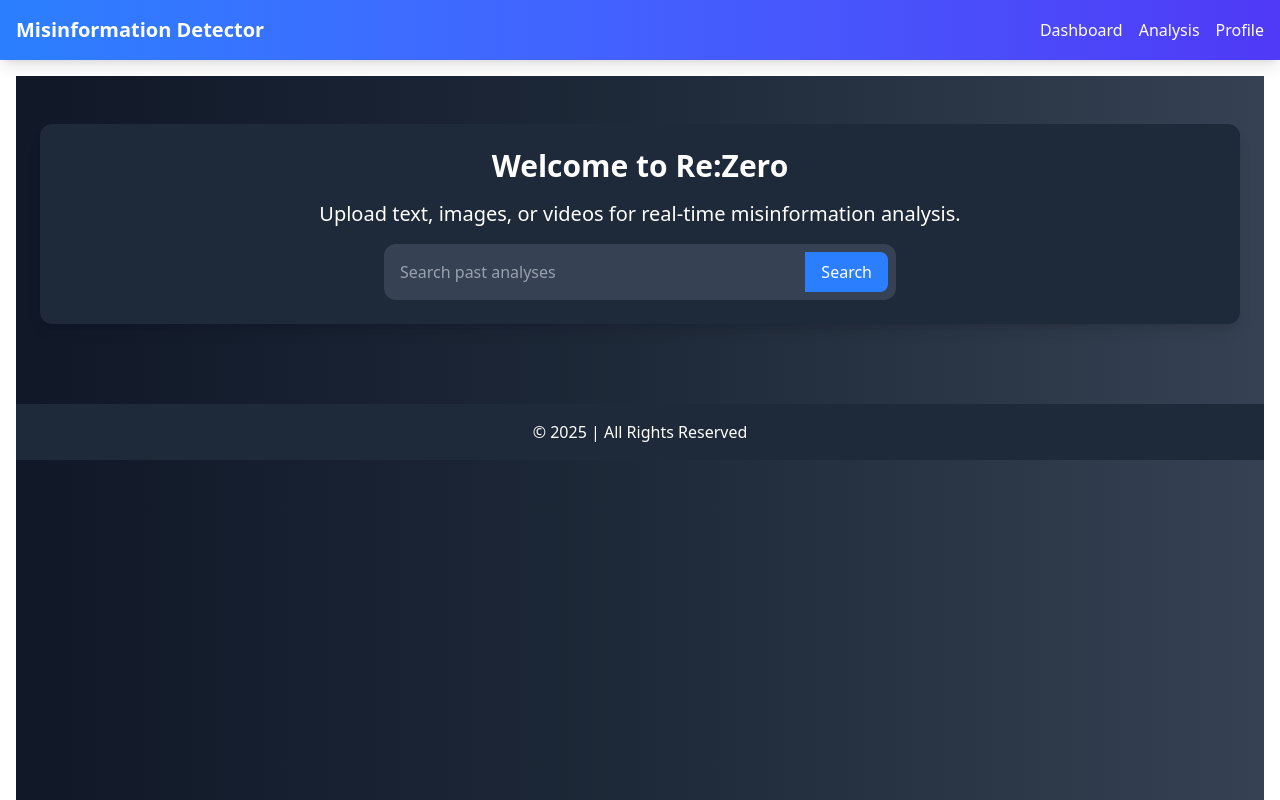
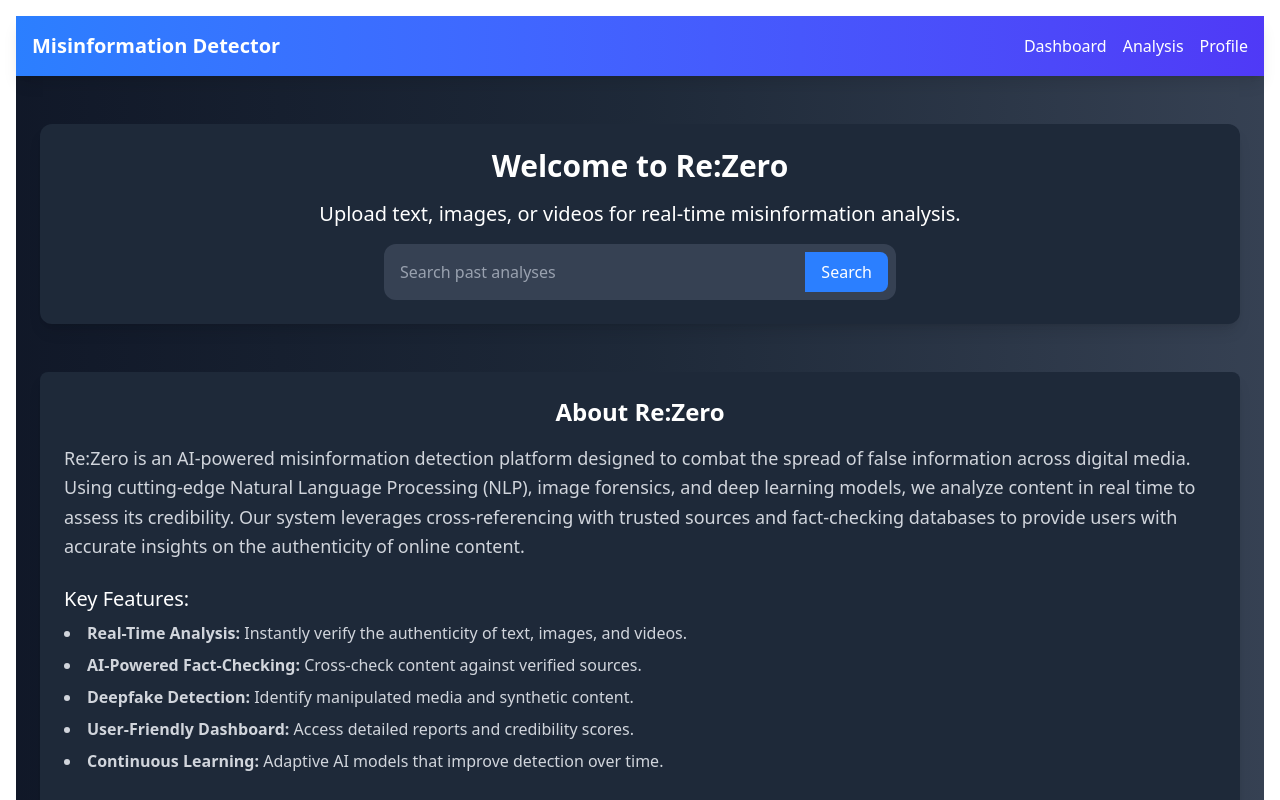
Before and after one commit to R1ch3rd/ReZero, a React (Vite) app in the folder client/: page / in a window 1280 px wide. Shown: the top 800 px of the page. Built offline with nearby package versions, Linux system fonts and the light colour scheme.

Commit message:
Changed the UI

```diff
--- a/client/package.json
+++ b/client/package.json
@@ -13,6 +13,7 @@
     "@tailwindcss/vite": "^4.0.6",
     "autoprefixer": "^10.4.20",
     "axios": "^1.7.9",
+    "framer-motion": "^12.4.3",
     "postcss": "^8.5.2",
     "react": "^19.0.0",
     "react-dom": "^19.0.0",
--- a/client/src/App.jsx
+++ b/client/src/App.jsx
@@ -1,25 +1,23 @@
-import React from 'react';
+import React, { useState } from 'react';
 import { BrowserRouter as Router, Route, Routes } from 'react-router-dom';
-import Header from './components/Header';
-import Footer from './components/Footer';
 import Home from './pages/Home';
 import Analysis from './pages/Analysis';
 import Dashboard from './pages/Dashboard';
 import Profile from './pages/Profile';
 
 const App = () => {
+  const [results, setResults] = useState(null);
+
   return (
     <Router>
-      <Header />
       <main className="p-4">
         <Routes>
           <Route path="/" element={<Home />} />
-          <Route path="/analysis" element={<Analysis />} />
-          <Route path="/dashboard" element={<Dashboard />} />
+          <Route path="/analysis" element={<Analysis setResults={setResults} />} />
+          <Route path="/dashboard" element={<Dashboard results={results} />} />
           <Route path="/profile" element={<Profile />} />
         </Routes>
       </main>
-      <Footer />
     </Router>
   );
 };
--- a/client/src/pages/Analysis.jsx
+++ b/client/src/pages/Analysis.jsx
@@ -7,26 +7,73 @@ import ContentCard from '../components/ContentCard';
 const Analysis = () => {
   const [loading, setLoading] = useState(false);
   const [file, setFile] = useState(null);
+  const [textInput, setTextInput] = useState("");
+  const [message, setMessage] = useState("");
 
+  // Handle file upload
   const handleFileUpload = (e) => {
     setFile(e.target.files[0]);
+  };
+
+  // Handle text input change
+  const handleTextChange = (e) => {
+    setTextInput(e.target.value);
+  };
+
+  // Handle form submission
+  const handleSubmit = () => {
+    if (!file && !textInput.trim()) {
+      setMessage("Please upload a file or enter text for analysis.");
+      return;
+    }
+
     setLoading(true);
+    setMessage("");
+
+    // Simulating API call
     setTimeout(() => {
       setLoading(false);
+      setMessage("Analysis submitted successfully! Processing your content...");
     }, 2000);
   };
 
   return (
-    <div className="min-h-screen bg-gradient-to-r from-gray-900 via-gray-800 to-gray-700 text-white">
-      <div className="container mx-auto px-6 py-12">
+    <div className="w-full min-h-screen bg-gradient-to-r from-gray-900 via-gray-800 to-gray-700 text-white">
+      <Header />
+      <div className="max-w-2xl mx-auto px-6 py-12">
         <ContentCard>
           <h2 className="text-2xl font-bold mb-4">Upload Content for Misinformation Analysis</h2>
-          <input
-            type="file"
-            onChange={handleFileUpload}
-            className="bg-gray-700 text-white p-2 rounded-md"
+
+          {/* Text Input Box */}
+          <textarea
+            className="w-full h-32 p-3 bg-gray-800 text-white rounded-md focus:outline-none focus:ring-2 focus:ring-blue-500"
+            placeholder="Enter text here for analysis..."
+            value={textInput}
+            onChange={handleTextChange}
           />
-          {loading ? <ProgressIndicator /> : file && <p className="mt-4">File: {file.name}</p>}
+
+          {/* File Upload */}
+          <div className="mt-4">
+            <input
+              type="file"
+              onChange={handleFileUpload}
+              className="bg-gray-700 text-white p-2 rounded-md cursor-pointer"
+            />
+          </div>
+
+          {/* Loading Indicator */}
+          {loading ? <ProgressIndicator /> : null}
+
+          {/* Message Display */}
+          {message && <p className="mt-4 text-green-400">{message}</p>}
+
+          {/* Submit Button */}
+          <button
+            onClick={handleSubmit}
+            className="bg-blue-600 hover:bg-blue-700 text-white font-bold py-2 px-4 rounded-lg transition-all duration-200 self-end ml-auto block"
+          >
+            Submit
+          </button>
         </ContentCard>
       </div>
       <Footer />
--- a/client/src/pages/Dashboard.jsx
+++ b/client/src/pages/Dashboard.jsx
@@ -5,8 +5,8 @@ import ContentCard from '../components/ContentCard';
 
 const Dashboard = () => {
   return (
-    <div className="min-h-screen bg-gradient-to-r from-gray-900 via-gray-800 to-gray-700 text-white">
-
+    <div className="w-full min-h-screen bg-gradient-to-r from-gray-900 via-gray-800 to-gray-700 text-white">
+      <Header />
       <div className="container mx-auto px-6 py-12">
         <ContentCard>
           <h2 className="text-2xl font-bold">Dashboard</h2>
--- a/client/src/pages/Home.jsx
+++ b/client/src/pages/Home.jsx
@@ -6,14 +6,42 @@ import SearchBar from '../components/SearchBar';
 
 const Home = () => {
   return (
-    <div className="min-h-screen bg-gradient-to-r from-gray-900 via-gray-800 to-gray-700 text-white">
-
+    <div className="w-full min-h-screen bg-gradient-to-r from-gray-900 via-gray-800 to-gray-700 text-white">
+      <Header />
       <div className="container mx-auto px-6 py-12">
         <ContentCard className="text-center">
           <h1 className="text-3xl font-bold mb-4">Welcome to Re:Zero</h1>
-          <p className="text-xl mb-4">Upload text, images, or videos for real-time misinformation analysis.</p>
+          <p className="text-xl mb-4">
+            Upload text, images, or videos for real-time misinformation analysis.
+          </p>
           <SearchBar onSearch={(query) => console.log(query)} />
         </ContentCard>
+
+        {/* New Professional Content Section */}
+        <div className="mt-12 bg-gray-800 bg-opacity-50 p-6 rounded-lg shadow-lg">
+          <h2 className="text-2xl font-semibold text-center mb-4">About Re:Zero</h2>
+          <p className="text-lg text-gray-300 leading-relaxed">
+            Re:Zero is an AI-powered misinformation detection platform designed to combat the spread of
+            false information across digital media. Using cutting-edge Natural Language Processing (NLP),
+            image forensics, and deep learning models, we analyze content in real time to assess its credibility.
+            Our system leverages cross-referencing with trusted sources and fact-checking databases to provide
+            users with accurate insights on the authenticity of online content.
+          </p>
+
+          <h3 className="text-xl font-medium mt-6">Key Features:</h3>
+          <ul className="list-disc list-inside text-gray-300 mt-2 space-y-2">
+            <li><span className="font-semibold">Real-Time Analysis:</span> Instantly verify the authenticity of text, images, and videos.</li>
+            <li><span className="font-semibold">AI-Powered Fact-Checking:</span> Cross-check content against verified sources.</li>
+            <li><span className="font-semibold">Deepfake Detection:</span> Identify manipulated media and synthetic content.</li>
+            <li><span className="font-semibold">User-Friendly Dashboard:</span> Access detailed reports and credibility scores.</li>
+            <li><span className="font-semibold">Continuous Learning:</span> Adaptive AI models that improve detection over time.</li>
+          </ul>
+
+          <p className="text-lg text-gray-300 mt-6">
+            Join us in the fight against misinformation and ensure the integrity of the digital landscape.
+            Start analyzing content today with Re:Zero.
+          </p>
+        </div>
       </div>
       <Footer />
     </div>
--- a/client/src/pages/Profile.jsx
+++ b/client/src/pages/Profile.jsx
@@ -10,8 +10,7 @@ const Profile = () => {
   };
 
   return (
-    <div className="min-h-screen bg-gradient-to-r from-gray-900 via-gray-800 to-gray-700 text-white flex flex-col items-center justify-center px-4">
-
+    <div className="w-full min-h-screen bg-gradient-to-r from-gray-900 via-gray-800 to-gray-700 text-white flex flex-col items-center justify-center px-4">
       {/* Profile Title Card */}
       <ProfileTitleCard title="User Profile" subtitle="Manage your account details" />
 
--- a/client/src/pages/Results.jsx
+++ b/client/src/pages/Results.jsx
@@ -9,7 +9,7 @@ const Results = () => {
 
   return (
     <div className="min-h-screen bg-gradient-to-r from-gray-900 via-gray-800 to-gray-700 text-white">
-
+      <Header />
       <div className="container mx-auto px-6 py-12">
         <AnalysisResult flagged={flagged} message={message} />
       </div>
```
Also changed, not shown: client/src/index.css (line endings or trailing spaces), 1 other file (tests, documents, lock files or other folders).
